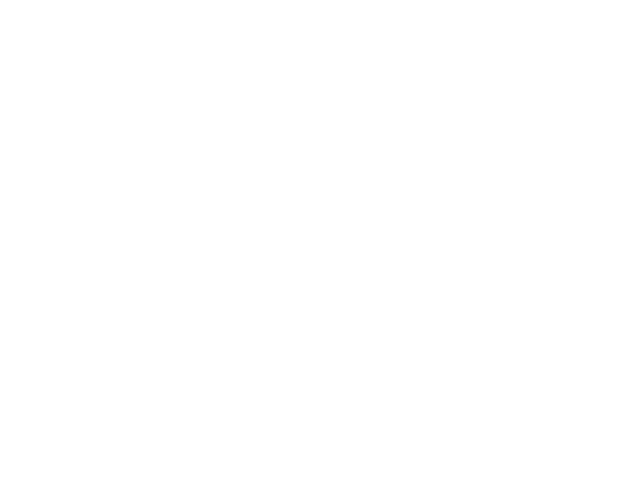
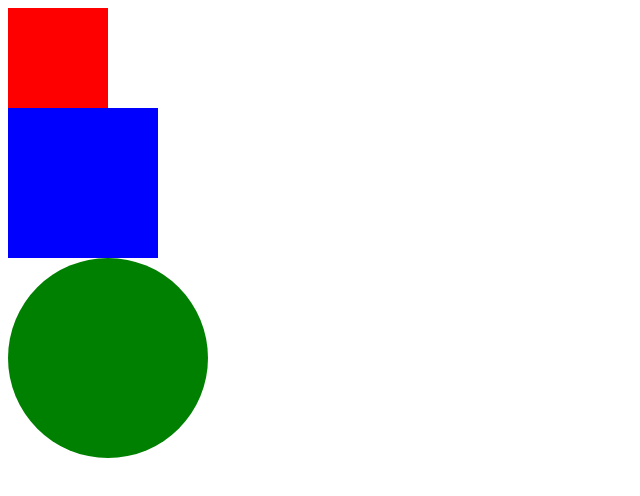
Before and after one commit to LebidYevhen/JavaScriptTutorial, a plain HTML site: page index.html in a window 1280 px wide. Shown: the whole page, without its empty margins (0-640 px from the left). Drawn offline with Linux system fonts and the light colour scheme.

Commit message:
07_classes

```diff
--- /dev/null
+++ b/07_classes.js
@@ -0,0 +1,110 @@
+// const animal = {
+//     name: 'Animal',
+//     age: 5,
+//     hasTail: true
+// }
+//
+// console.log(animal)
+
+// class Animal {
+//     static type = 'ANIMAL'
+//
+//     constructor(options) {
+//         this.name = options.name
+//         this.age = options.age
+//         this.hasTail = options.hasTail
+//     }
+//
+//     voice() {
+//         console.log('I am animal')
+//     }
+// }
+//
+// const animal = new Animal({
+//     name: 'Animal',
+//     age: 5,
+//     hasTail: true
+// })
+//
+//
+// class Cat extends Animal {
+//     static type = 'CAT'
+//
+//     constructor(options) {
+//         super(options)
+//         this.color = options.color
+//     }
+//
+//     voice() {
+//         super.voice()
+//         console.log('Meow')
+//     }
+//
+//     get ageInfo() {
+//         return this.age * 5
+//     }
+//
+//     set ageInfo(newAge) {
+//         this.age = newAge
+//     }
+// }
+//
+//
+// const cat = new Cat({
+//     name: 'Cat',
+//     age: 7,
+//     hasTail: true,
+//     color: 'black'
+// })
+
+
+class Component {
+    constructor(selector) {
+        this.$el = document.querySelector(selector)
+    }
+
+    hide() {
+        this.$el.style.display = 'none'
+    }
+
+    show() {
+        this.$el.style.display = 'block'
+    }
+}
+
+class Box extends Component {
+    constructor(options) {
+        super(options.selector)
+
+        this.$el.style.width = this.$el.style.height = options.size + 'px'
+        this.$el.style.background = options.color
+    }
+}
+
+box1 = new Box({
+    selector: '#box1',
+    size: 100,
+    color: 'red'
+
+})
+
+box2 = new Box({
+    selector: '#box2',
+    size: 150,
+    color: 'blue'
+})
+
+class Circle extends Box {
+    constructor(options) {
+        super(options)
+
+        this.$el.style.borderRadius = '50%'
+        this.$el.style.width = this.$el.style.height = options.size + 'px'
+    }
+}
+
+circle = new Circle({
+    selector: '#circle1',
+    size: 200,
+    color: 'green'
+})
--- a/index.html
+++ b/index.html
@@ -10,10 +10,10 @@
 </head>
 <body>
 
-    <div></div>
-    <div></div>
-    <div></div>
-    <div></div>
-<script src="15_spread,rest.js"></script>
+    <div id="box1"></div>
+    <div id="box2"></div>
+    <div id="circle1"></div>
+
+<script src="07_classes.js"></script>
 </body>
 </html>
```
